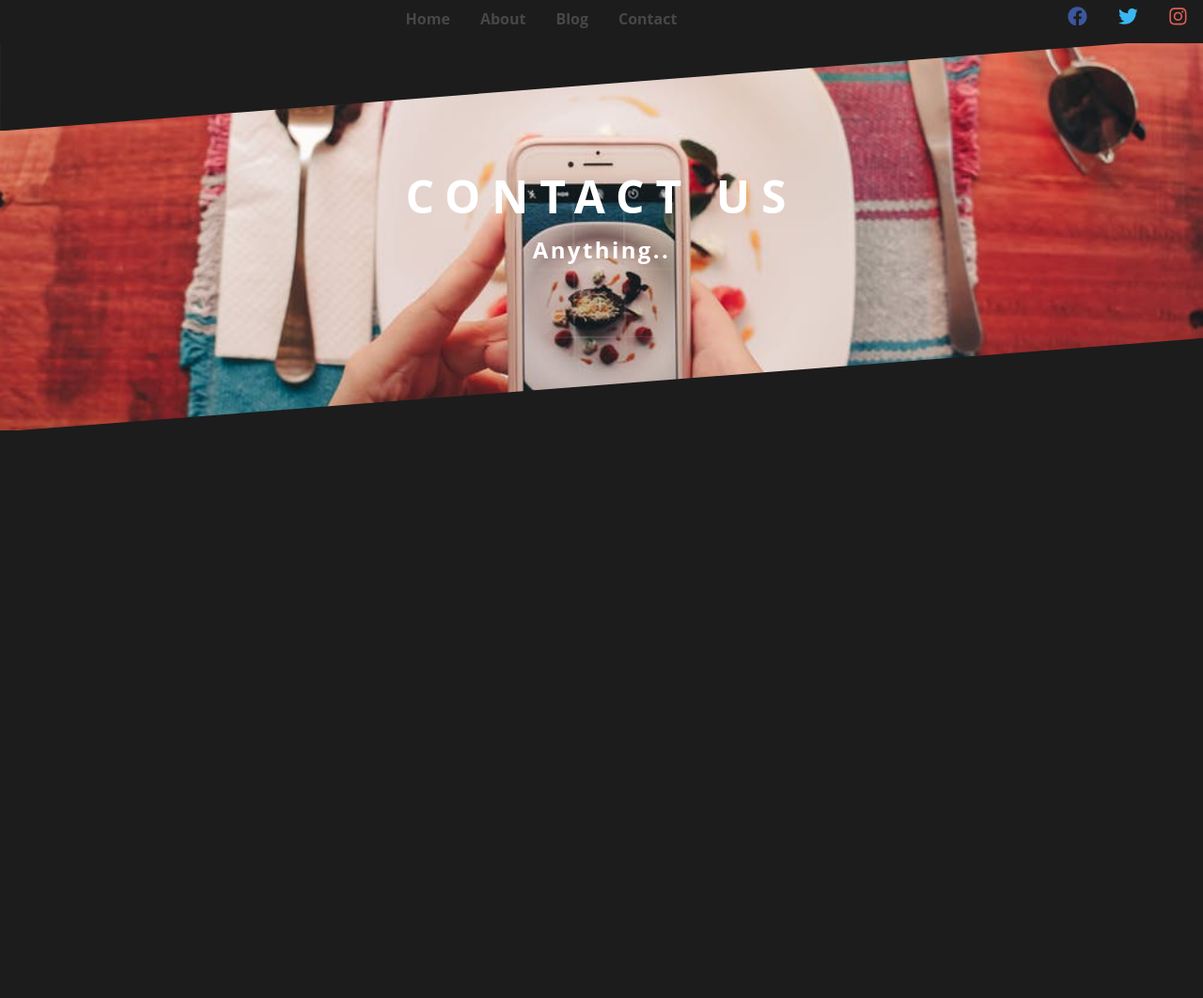
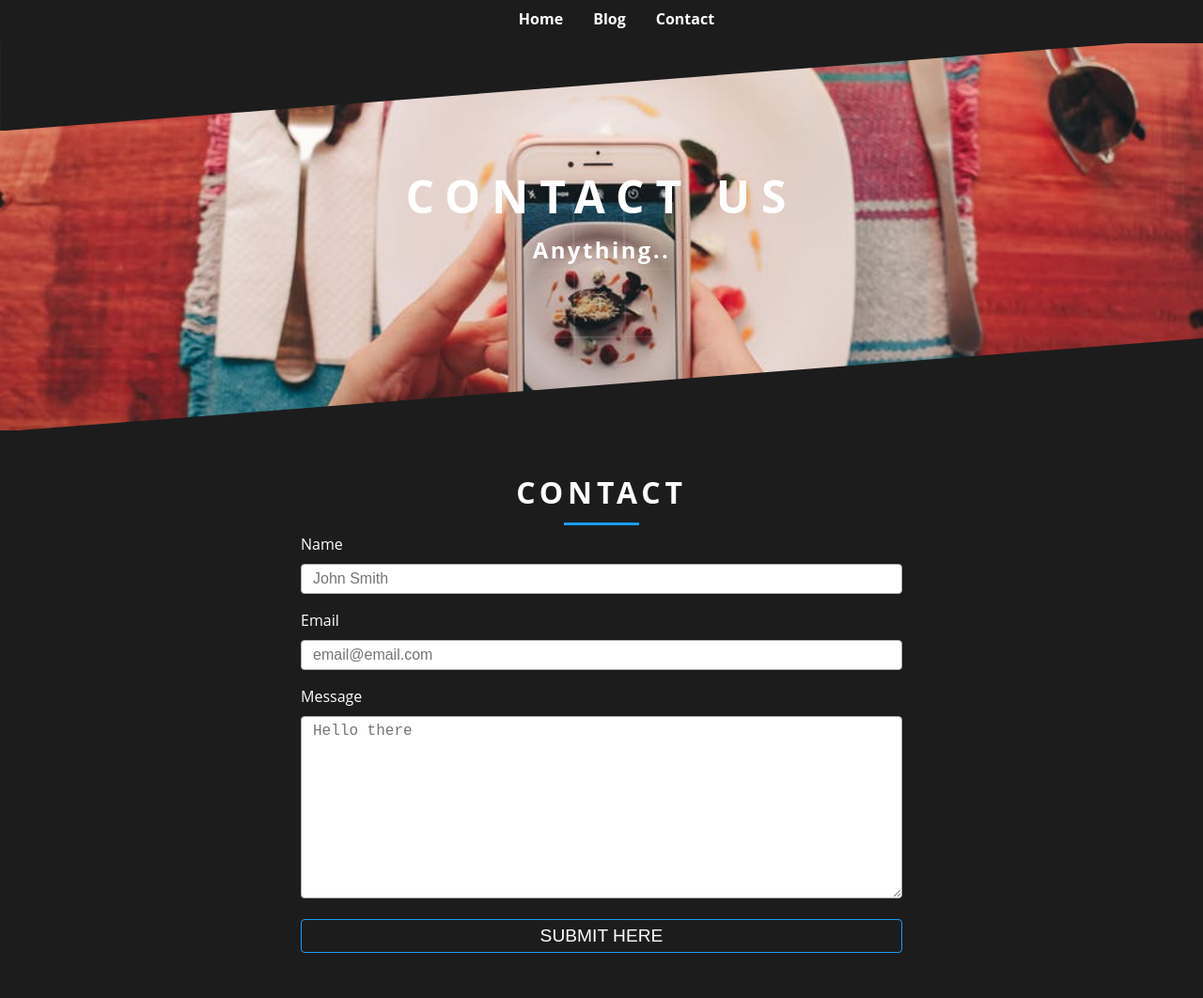
Before and after one commit to escapemanuele/debuxing, a Gatsby site: page /contact in a window 1280 px wide. Shown: the whole page at 94% size. Before the commit the page ends 800 px from the top, so only its background shows below. Built offline with nearby package versions, Linux system fonts and the light colour scheme; Gatsby itself is replaced by a stand-in of ours.

```diff
--- a/gatsby-config.js
+++ b/gatsby-config.js
@@ -6,6 +6,7 @@ module.exports = {
   },
   plugins: [
     `gatsby-plugin-react-helmet`,
+    `gatsby-plugin-transition-link`,
     {
       resolve: `gatsby-source-filesystem`,
       options: {
--- a/package.json
+++ b/package.json
@@ -15,9 +15,11 @@
     "gatsby-plugin-sharp": "^2.2.13",
     "gatsby-plugin-sitemap": "^2.2.9",
     "gatsby-plugin-styled-components": "^3.1.3",
+    "gatsby-plugin-transition-link": "^1.12.4",
     "gatsby-source-filesystem": "^2.1.11",
     "gatsby-source-wordpress": "^3.1.25",
     "gatsby-transformer-sharp": "^2.2.7",
+    "gsap": "^2.1.3",
     "path": "^0.12.7",
     "prop-types": "^15.7.2",
     "react": "^16.9.0",
--- a/src/components/Blog/Categories.js
+++ b/src/components/Blog/Categories.js
@@ -3,6 +3,7 @@ import {Link, graphql, useStaticQuery} from 'gatsby'
 import { Section, Title } from '../../utils';
 import CategoryCard from './CategoryCard';
 import styled from 'styled-components'
+import AniLink from "gatsby-plugin-transition-link/AniLink";
 
 const Categories = () => {
 
@@ -15,9 +16,9 @@ const Categories = () => {
             {
                 cats.edges.map(({node}) => {
                     return (
-                        <Link key={node.id} to={`/${node.slug}`}>
+                        <AniLink fade key={node.id} to={`/${node.slug}`}>
                             <CategoryCard  category={node} />
-                        </Link>
+                        </AniLink>
                     )
                 })
             }
--- a/src/components/Blog/CategoryCard.js
+++ b/src/components/Blog/CategoryCard.js
@@ -61,6 +61,11 @@ const CategoryCardWrapper = styled.article`
     .entry-title {
         text-decoration: none;
         color: ${styles.colors.mainBlack};
+        font-size: 1.5rem;
+    }
+
+    .post-inner:hover .entry-title {
+        color: ${styles.colors.mainWhite};
     }
 
     .header-svg{
--- a/src/components/Blog/LatestPosts.js
+++ b/src/components/Blog/LatestPosts.js
@@ -15,15 +15,13 @@ const LatestPosts = () => {
     )
 }
 
-export const query = graphql`
+const query = graphql`
  {
   posts:allWordpressPost( limit:6, sort:{fields: date,order:DESC}){
     edges {
       node {
         id
         slug
-        date(formatString:"MMMM Do, YYYY")
-        content
         title
       }
     }
--- /dev/null
+++ b/src/components/Globals/Contact.js
@@ -0,0 +1,101 @@
+import React from 'react'
+import {styles, Title, Section} from '../../utils'
+import styled from 'styled-components'
+
+const Contact = () => {
+    return (
+            <Section className="contact">
+                <ContactWrapper>
+
+                <Title title="contact" subtitle="us" />
+                <div className="center">
+                    <form
+                        action="https://formspree.io/escapemanuele@gmail.com"
+                        method="POST"
+                        className={styles.form}>
+                        <div>
+                            <label htmlFor="name">name</label>
+                            <input
+                                type="text"
+                                name="name"
+                                id="name"
+                                className="form-control"
+                                placeholder="John Smith" />
+                        </div>
+                        <div>
+                            <label htmlFor="email">email</label>
+                            <input
+                                type="email"
+                                name="email"
+                                id="email"
+                                className="form-control"
+                                placeholder="email@email.com" />
+                        </div>
+                        <div>
+                            <label htmlFor="message">Message</label>
+                            <textarea
+                                name="message"
+                                id="message"
+                                rows="10"
+                                className="form-control"
+                                placeholder="Hello there"/>
+                        </div>
+                        <div>
+                            <input
+                                type="submit"
+                                value="Submit here"
+                                className="submit" />
+                        </div>
+                    </form>
+                </div>
+                </ContactWrapper>
+            </Section>
+    )
+}
+
+const ContactWrapper = styled.section`
+
+    width: 80vw;
+    margin: 0 auto;
+
+    @media(min-width: 992px) {
+        .center {
+            width: 50vw;
+            margin: 0 auto;
+        }
+    }
+
+    label {
+        text-transform: capitalize;
+        display: block;
+        margin-bottom: 0.5rem;
+    }
+
+    .form-control,
+    .submit {
+        width: 100%;
+        font-size: 1rem;
+        margin-bottom: 1rem;
+        padding: 0.375rem 0.75rem;
+        border: 1px solid ${styles.colors.darkGrey};
+        border-radius: 0.25rem;
+    }
+
+    .submit {
+        background-color: ${styles.colors.mainBlack};
+        border-color: ${styles.colors.mainBlue};
+        font-size:1.2rem;
+        text-transform: uppercase;
+        color: ${styles.colors.mainWhite};
+        ${styles.transDefault};
+        cursor: pointer;
+    }
+    .submit:hover {
+        background: ${styles.colors.mainBlue};
+        color: ${styles.colors.mainWhite};
+        font-size:1.5rem;
+        border-color: ${styles.colors.darkGrey};
+    }
+`
+
+export default Contact
--- a/src/components/Globals/Navbar/Navbar.js
+++ b/src/components/Globals/Navbar/Navbar.js
@@ -16,7 +16,7 @@ const Navbar = () => {
         <NavWrapper>
             <NavbarHeader handleNavbar={handleNavbar} />
             <NavbarLinks navbarOpen={navbarOpen} />
-            <NavbarIcons />
+            {/*<NavbarIcons />*/}
         </NavWrapper>
     )
 }
--- a/src/components/Globals/Navbar/NavbarLinks.js
+++ b/src/components/Globals/Navbar/NavbarLinks.js
@@ -30,16 +30,11 @@ const menuLinks = [
     },
     {
         id: 1,
-        path:'/about/',
-        name:'about'
+        path:'/blog',
+        name: 'blog'
     },
     {
         id: 2,
-        path:'/blog/',
-        name:'blog'
-    },
-    {
-        id: 3,
         path:'/contact',
         name:'contact'
     },
@@ -53,14 +48,14 @@ const LinkWrapper = styled.ul`
         display:block;
         text-decoration: none;
         padding: 0.5rem 1rem;
-        color: ${styles.colors.mainGrey};
+        color: ${styles.colors.mainWhite};
         font-weight: 700;
         text-transform: capitalize;
         cursor: pointer;
         ${styles.transDefault};
         &:hover{
-            background: ${styles.colors.mainGrey};
-            color: ${styles.colors.mainYellow};
+            background: ${styles.colors.mainBlue};
+            color: ${styles.colors.mainWhite};
             padding: 0.5rem 1rem 0.5rem 1.3rem;
         }
     }
@@ -75,7 +70,6 @@ const LinkWrapper = styled.ul`
         height: auto;
 
         .nav-link:hover {
-            background: ${styles.colors.mainWhite};
             padding: 0.5rem 1rem 0.5rem 1rem;
         }
     }
--- a/src/components/layout.js
+++ b/src/components/layout.js
@@ -40,6 +40,15 @@ const GlobalStyle = createGlobalStyle`
     font-weight: 700;
     font-size: 2.3rem;
   }
+
+  form-control, .submit {
+    width: 100%;
+    font-size: 1rem;
+    margin-bottom: 1rem;
+    padding: 0.375rem 0.75rem;
+    border: 1px solid var(--darkGrey);
+    border-radius: 0.25rem;
+  }
 `
 
 Layout.propTypes = {
--- a/src/pages/contact.js
+++ b/src/pages/contact.js
@@ -3,6 +3,7 @@ import Layout from "../components/layout"
 import SEO from "../components/seo"
 import {graphql} from 'gatsby'
 import { Header, Banner } from '../utils'
+import Contact from "../components/Globals/Contact";
 
 
 const ContactPage = ({data}) => (
@@ -11,6 +12,7 @@ const ContactPage = ({data}) => (
     <Header img={data.img.childImageSharp.fluid}>
       <Banner title="contact us" subtitle="anything.." />
     </Header>
+    <Contact />
   </Layout>
 )
 
--- a/src/pages/index.js
+++ b/src/pages/index.js
@@ -4,6 +4,7 @@ import SEO from "../components/seo"
 import {Header, BannerImage, BannerButton} from '../utils'
 import LatestPosts from '../components/Blog/LatestPosts'
 import Categories from "../components/Blog/Categories";
+import { Link } from "gatsby";
 
 const IndexPage = ({data}) => (
   <Layout>
@@ -15,6 +16,9 @@ const IndexPage = ({data}) => (
 </Banner>*/}
     </Header>
     <LatestPosts />
+    <div >
+      <Link to="/blog">All posts</Link>
+    </div>
     <Categories />
   </Layout>
 )
--- a/src/templates/CategoryTemplate.js
+++ b/src/templates/CategoryTemplate.js
@@ -1,8 +1,8 @@
 import React from 'react'
 import Layout from '../components/layout'
 import SEO from '../components/seo'
-import {Link, graphql, useStaticQuery} from 'gatsby'
-import { Section, Header, Banner, ObliqueBorder, styles } from '../utils';
+import {graphql} from 'gatsby'
+import { Section, Header, Banner, Title, styles } from '../utils';
 import styled from 'styled-components'
 import PostList from '../components/Blog/PostList';
 
@@ -16,6 +16,7 @@ const CategoryTemplate = ({data}) => {
                 <Banner title={data.category.name} />
             </Header>
             <Section>
+                    <Title title="Articles" />
                     <PostList posts={data.posts.edges} />
             </Section>
         </Layout>
--- a/src/utils/styles.js
+++ b/src/utils/styles.js
@@ -5,6 +5,7 @@ export const colors = {
   mainYellow2: `#F2AF29`,
   mainGrey: `#474747`,
   mainBlue: `#1a9cfc`,
+  darkGrey: `#afafaf`,
 }
 
 export const codeColorer = {
```
Also changed, not shown: src/components/Blog/AllPosts.js (deleted, +0 -12 lines), src/components/Blog/PostCard.js (+7 -2 lines), src/components/Blog/PostList.js (+4 -3 lines), src/pages/blog.js (+54 -6 lines), 1 other file.
